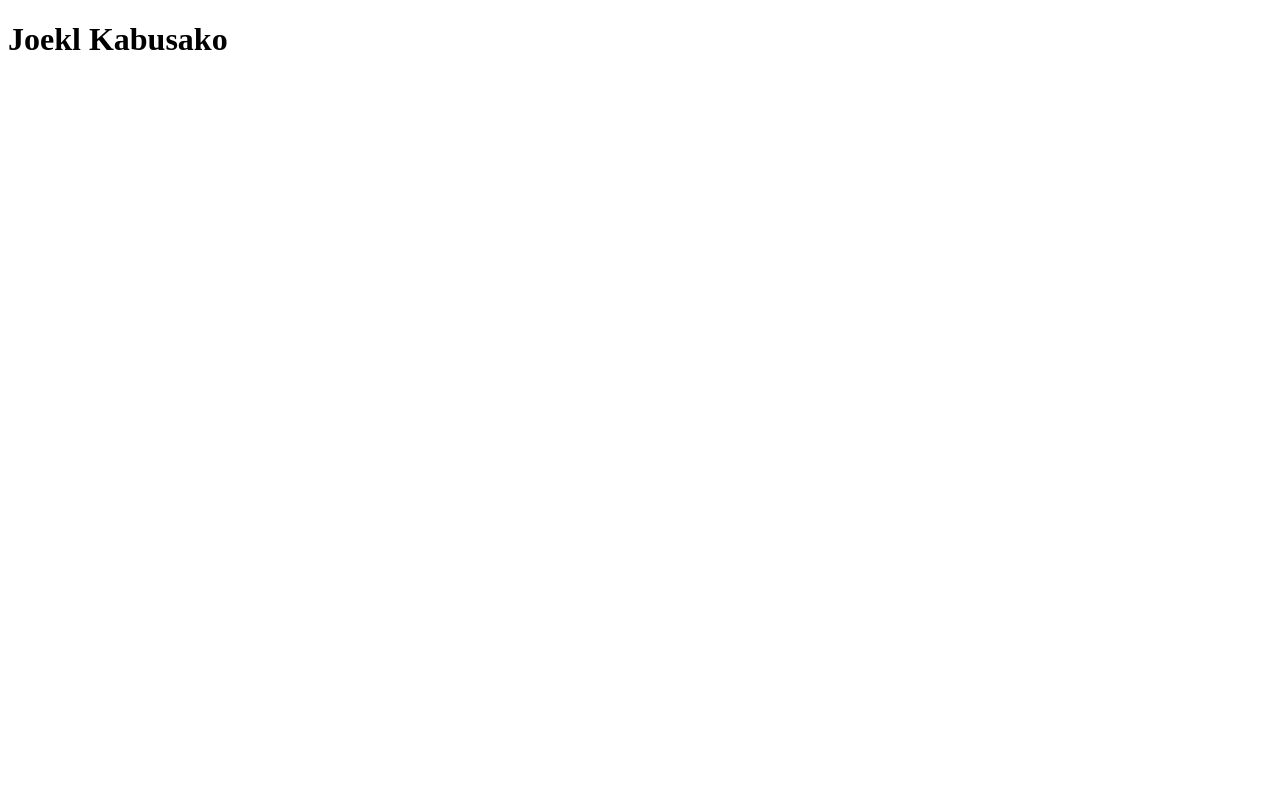
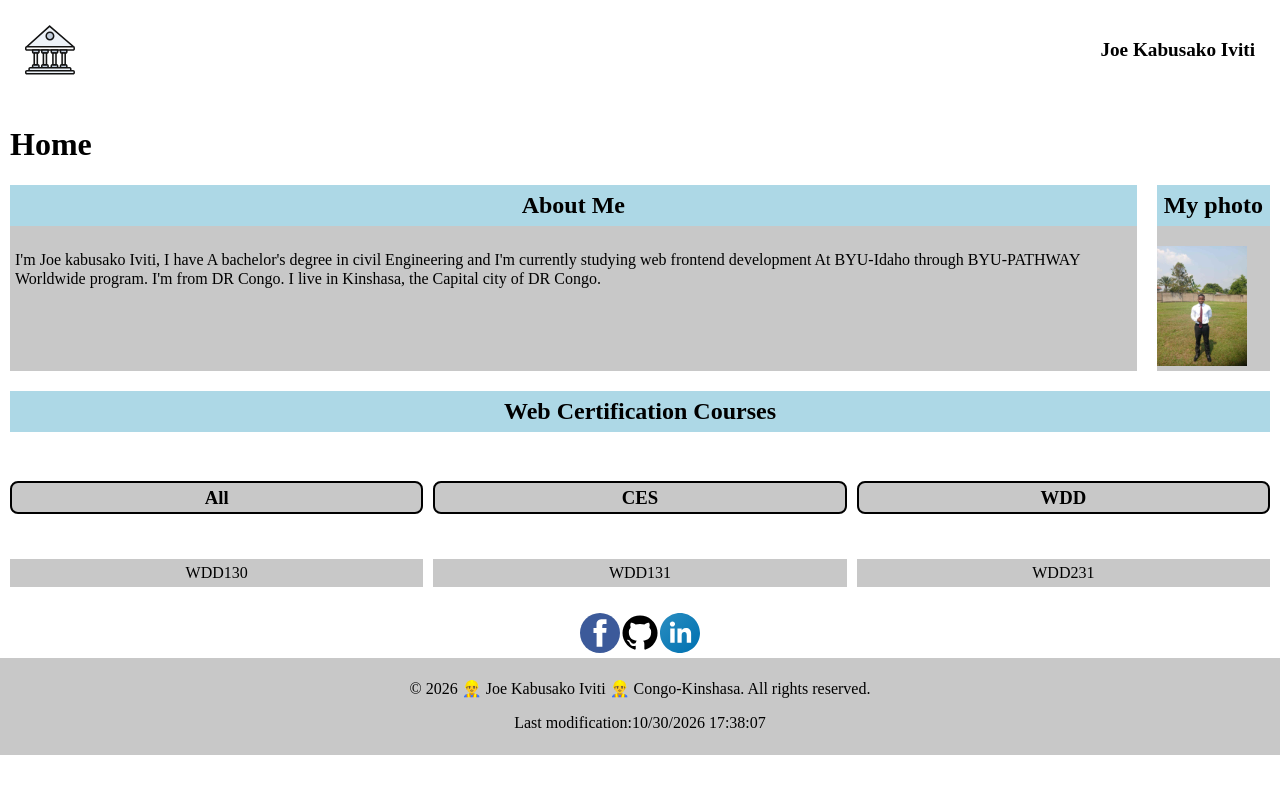
Before and after one commit to joekabusako-dot/wdd231, a plain HTML site: page index.html in a window 1280 px wide. Drawn offline with Linux system fonts and the light colour scheme.

Commit message:
basic layout

```diff
--- a/index.html
+++ b/index.html
@@ -5,10 +5,91 @@
     <meta charset="UTF-8">
     <meta name="viewport" content="width=device-width, initial-scale=1.0">
     <title>I'm Joe Kabusako</title>
+    <meta name="description"
+        content="A basic layout for the course wdd231, Web Front Development at BYU-Idaho Where we practice prerequisite in html, css and javascript ">
+    <meta name="author" content="Joe Kabusako Iviti">
+
+    <link rel="stylesheet" href="styles/index-large.css">
+    <link rel="stylesheet" href="styles/index.css">
+    <link rel="stylesheet" href="styles/normalize.css">
+    <script src="scripts/navigation.js" defer></script>
+    <script src="scripts/course.js" defer></script>
+    <script src="scripts/date.js" defer></script>
 </head>
 
 <body>
-    <h1>Joekl Kabusako</h1>
+    <header>
+        <div class="header-content">
+
+            <img src="images/logo.svg" alt="chamber of commerce logo">
+            <span>Joe Kabusako Iviti</span>
+
+            <button id="menu" aria-label="open navigation menu">☰</button>
+        </div>
+        <nav class="navigation">
+            <ul>
+                <li><a href="index.html">Home</a></li>
+                <li><a href="#">Chamber Project</a></li>
+                <li><a href="#">Final Project</a></li>
+            </ul>
+        </nav>
+
+    </header>
+
+    <main>
+        <h1>Home</h1>
+
+        <div class="container">
+
+            <section class="sect1">
+                <h2>About Me</h2>
+                <p>I'm Joe kabusako Iviti, I have A bachelor's degree in civil Engineering and I'm currently studying
+                    web
+                    frontend development At BYU-Idaho through BYU-PATHWAY Worldwide program. I'm from DR Congo. I live
+                    in
+                    Kinshasa, the Capital city of DR Congo.</p>
+
+
+            </section>
+
+            <section class="sect2">
+                <h2>My photo</h2>
+                <img src="images/joekabu.jpg" alt="Joe Kabusako iviti">
+            </section>
+
+            <section class="sect3">
+                <h2>Web Certification Courses</h2>
+                <h3>All</h3>
+                <h3>CES</h3>
+                <h3>WDD</h3>
+                <p>WDD130</p>
+                <p>WDD131</p>
+                <p>WDD231</p>
+            </section>
+
+        </div>
+    </main>
+
+    <footer>
+        <div class="social-links">
+            <a href="https://www.facebook.com/share/1EbgESSg8r/" aria-label="Facebook"><img
+                    src="images/facebook-3-logo.svg" alt="facebook icon"></a>
+            <a href="https://www.github.com/joekabusako-dot" aria-label="Github"><img src="images/logo-github.svg"
+                    alt="github  icon"></a>
+            <a href="https://www.linkedin.com/in/joe-kabusako" aria-label="Linkedin"><img
+                    src="images/linkedin-icon-logo.svg" alt="linkedin icon"></a>
+
+        </div>
+
+        <div class="datefooter">
+
+            <p>&copy; <span id="currentyear"></span> 👷‍♂️ Joe Kabusako Iviti 👷‍♂️ Congo-Kinshasa. All rights reserved.
+            </p>
+            <p id="lastModified"></p>
+
+        </div>
+
+    </footer>
 
 </body>
 
--- /dev/null
+++ b/scripts/date.js
@@ -0,0 +1,4 @@
+document.addEventListener("DOMContentLoaded", function () {
+    document.getElementById("currentyear").textContent = new Date().getFullYear();
+    document.getElementById("lastModified").textContent = "Last modification:" + document.lastModified;
+})
--- /dev/null
+++ b/scripts/navigation.js
@@ -0,0 +1,11 @@
+const menuButton = document.querySelector("#menu");
+const navigation = document.querySelector(".navigation");
+
+menuButton.addEventListener("click", () => {
+
+    navigation.classList.toggle("show");
+
+    const isOpen = navigation.classList.contains("show");
+
+    menuButton.setAttribute("aria-expanded", isOpen);
+});
--- /dev/null
+++ b/styles/index-large.css
@@ -0,0 +1,167 @@
+@media (min-width: 680px) {
+
+    :root {
+        --section-bg: rgb(173 216 230);
+        --font-color: rgb(0 0 0);
+        --bg-color: rgb(200 200 200);
+    }
+
+    header {
+        margin: 5px;
+        padding: 5px;
+    }
+
+    main h1 {
+
+        color: black;
+    }
+
+    .header-content {
+        display: flex;
+        flex-direction: row;
+        gap: 25px;
+        padding: 5px;
+
+
+
+    }
+
+    .header-content img {
+        width: 50px;
+    }
+
+    .header-content {
+        display: block;
+        font-size: larger;
+        font-weight: bold;
+    }
+
+
+    #menu {
+        display: none;
+    }
+
+    .navigation ul {
+        display: flex;
+        flex-direction: row;
+        list-style: none;
+        border: 1px solid var(--section-bg);
+        padding: 10px;
+        gap: 30px;
+        background-color: var(--section-bg);
+
+    }
+
+    .navigation ul a {
+        text-decoration: none;
+        color: var(--font-color);
+    }
+
+    body {
+        margin: 0;
+        padding: auto;
+
+    }
+
+    main {
+        margin: 5px;
+        padding: 5px
+    }
+
+    section h2 {
+        background-color: var(--section-bg);
+        padding: 5px;
+        text-align: center;
+        border: 2px solid var(--section-bg);
+        margin-top: 0;
+    }
+
+    .sect1 {
+        background-color: var(--bg-color);
+
+    }
+
+    .sect2 {
+        background-color: var(--bg-color);
+
+    }
+
+
+    .container {
+        display: grid;
+        grid-template-columns: 1fr auto;
+        gap: 20px;
+    }
+
+    .sect2 img {
+        width: 250px;
+        height: auto;
+    }
+
+    .sect3 {
+        grid-column: 1/-1;
+        display: grid;
+        grid-template-columns: repeat(3, 1fr);
+        grid-template-rows: repeat(2, auto);
+        gap: 10px;
+
+    }
+
+    .sect1 p {
+        padding: 5px;
+    }
+
+
+
+    .sect3 p {
+        border: 1px solid var(--bg-color);
+        background-color: var(--bg-color);
+        padding: 4px;
+        text-align: center;
+    }
+
+    .sect3 h3 {
+        border: 2px solid var(--font-color);
+        background-color: var(--bg-color);
+        padding: 4px;
+        border-radius: 8px;
+        text-align: center;
+    }
+
+    .sect3 h2 {
+        grid-column: 1/-1;
+    }
+
+    .social-links {
+        display: flex;
+        justify-content: center;
+    }
+
+    .social-links img {
+        width: 50px;
+        text-align: center;
+    }
+
+
+    .datefooter {
+        border: 1px solid var(--bg-color);
+        text-align: center;
+        background-color: var(--bg-color);
+        padding: 5px;
+        margin: 5;
+
+    }
+
+
+
+
+
+
+
+
+
+
+
+
+
+}
--- /dev/null
+++ b/styles/index.css
@@ -0,0 +1,142 @@
+ :root {
+     --section-bg: rgb(173 216 230);
+     --font-color: rgb(0 0 0);
+     --bg-color: rgb(200 200 200);
+ }
+
+
+ .header-content {
+     display: flex;
+     align-items: center;
+     justify-content: space-between;
+     padding: 15px;
+
+ }
+
+
+ #menu {
+     font-size: 2rem;
+     background-color: none;
+     border: none;
+     cursor: pointer;
+ }
+
+ .header-content img {
+     width: 50px;
+ }
+
+ .navigation {
+     display: none;
+     flex-direction: column;
+     text-align: center;
+     gap: 8px;
+ }
+
+ .navigation.show {
+     display: flex;
+ }
+
+ .navigation a {
+     text-decoration: none;
+     padding: 15px;
+ }
+
+
+   body {
+       margin: 0;
+       padding: auto;
+
+   }
+ main {
+     display: flex;
+     flex-direction: column;
+     gap: 5px;
+     padding: 5px;
+     margin: 5px;
+ }
+
+
+ section h2 {
+     background-color: var(--section-bg);
+     padding: 5px;
+     text-align: center;
+     border: 2px solid var(--section-bg);
+     margin-top: 0;
+ }
+
+
+ .sect1 {
+     background-color: var(--bg-color);
+
+ }
+
+ .sect2 {
+     background-color: var(--bg-color);
+
+ }
+
+
+ .container {
+     display: grid;
+     grid-template-columns: 1fr auto;
+     gap: 20px;
+ }
+
+ .sect2 img {
+     width: 90px;
+     height: auto;
+ }
+
+ .sect3 {
+     grid-column: 1/-1;
+     display: grid;
+     grid-template-columns: repeat(3, 1fr);
+     grid-template-rows: repeat(2, auto);
+     gap: 10px;
+
+ }
+
+ .sect1 p {
+     padding: 5px;
+ }
+
+
+
+ .sect3 p {
+     border: 1px solid var(--bg-color);
+     background-color: var(--bg-color);
+     padding: 4px;
+     text-align: center;
+ }
+
+
+ .sect3 h3 {
+     border: 2px solid var(--font-color);
+     background-color: var(--bg-color);
+     padding: 4px;
+     border-radius: 8px;
+     text-align: center;
+ }
+
+ .sect3 h2 {
+     grid-column: 1/-1;
+ }
+
+ .social-links {
+     display: flex;
+     justify-content: center;
+ }
+
+ .social-links img {
+     width: 40px;
+     text-align: center;
+ }
+
+ .datefooter {
+     border: 1px solid var(--bg-color);
+     text-align: center;
+     background-color: var(--bg-color);
+     padding: 5px;
+     margin: 5;
+
+ }
```
Also changed, not shown: images/facebook-3-logo.svg (added), images/joekabu.jpg (added), images/linkedin-icon-logo.svg (added), images/logo-github.svg (added), images/logo.svg (added), scripts/course.js (added), styles/normalize.css (added).
